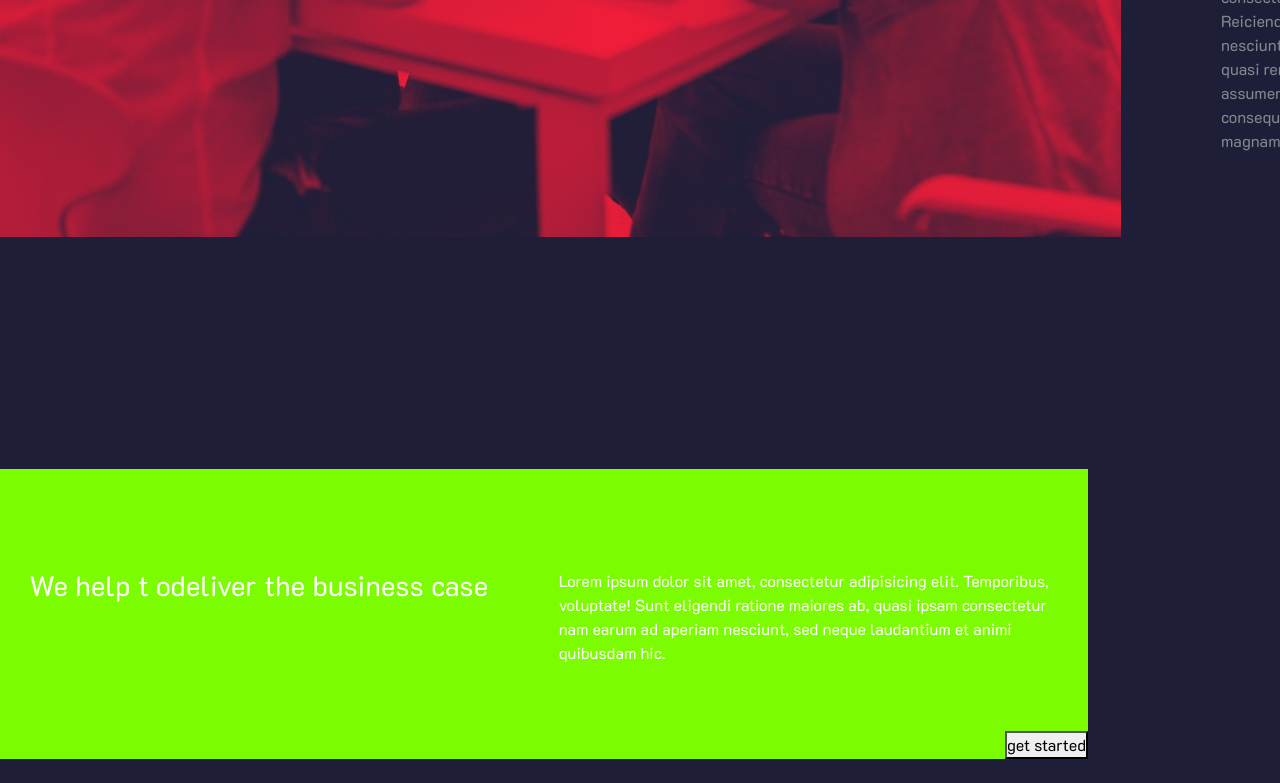
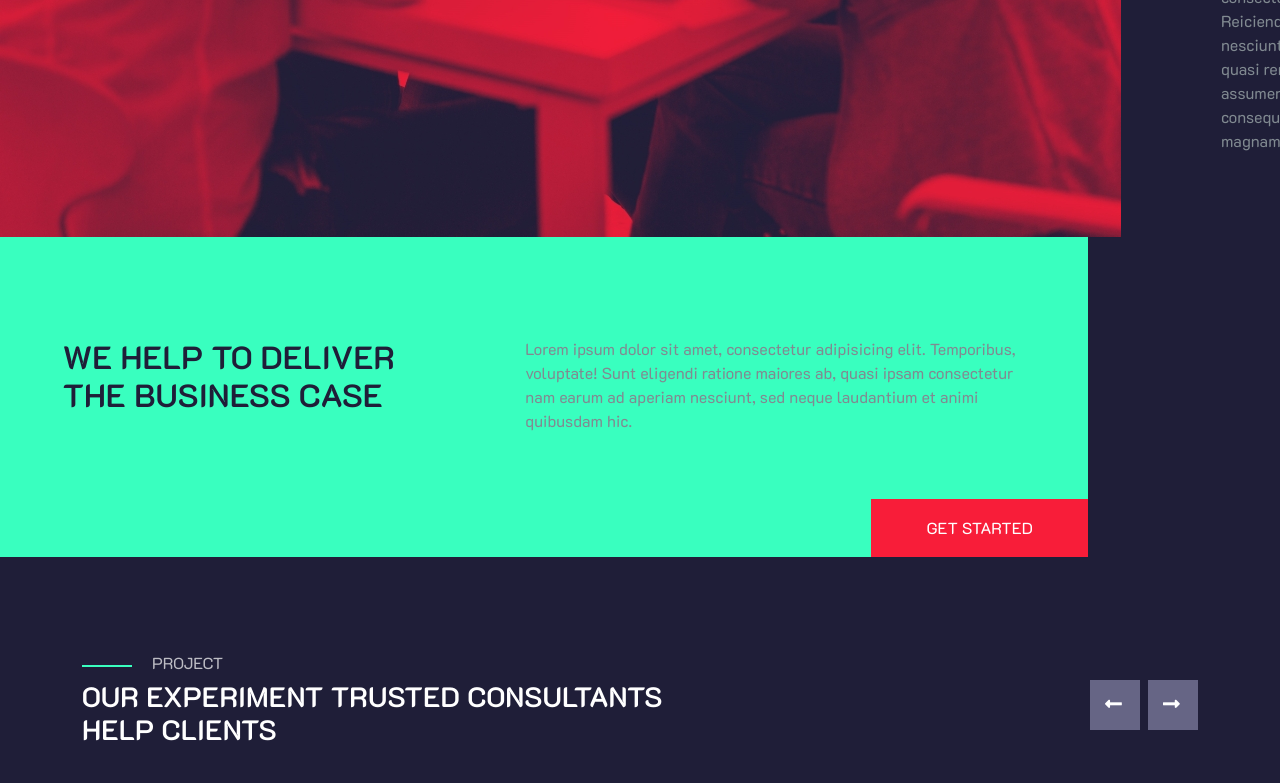
Before and after one commit to Jack-rm/proj-html-vuejs, a Vue app: page / in a window 1280 px wide. Shown: the part 2000-2783 px from the top of the page. Built offline with nearby package versions, Linux system fonts and the light colour scheme.

Commit message:
Completed scss make up on 'Main' component

```diff
--- a/src/components/Header.vue
+++ b/src/components/Header.vue
@@ -64,6 +64,7 @@ export default {
     position: fixed;
     left: 50%;
     transform: translateX(-50%);
+    z-index: 2;
 }
 
 .my_logo-box{
--- a/src/components/Main.vue
+++ b/src/components/Main.vue
@@ -106,38 +106,40 @@
       <div class="my_business-box">
         <div class="d-flex justify-content-evenly">
           <div class="my_business-title">
-            <h3>We help t odeliver the business case</h3>
+            <h3>We help to deliver the business case</h3>
           </div>
           <div class="my_business-info">
             <p>Lorem ipsum dolor sit amet, consectetur adipisicing elit. Temporibus, voluptate! Sunt eligendi ratione maiores ab, quasi ipsam consectetur nam earum ad aperiam nesciunt, sed neque laudantium et animi quibusdam hic.</p>
           </div>
         </div>
-        <div class="text-end">
-          <button >get started</button>
+        <div class="d-flex justify-content-end">
+          <div class="link-element">
+            <a>get started</a>
+          </div>
         </div>
       </div>
 
     </section>
 
-    <section class="my_consultants-section">
+    <section class="my_projects pt-5">
 
       <div class="container">
         <div class="row">
           <div class="col-12">
-            <div class="d-flex">
-              <div></div>
-              <h6>project</h6>
+            <div class="d-flex align-items-center">
+              <div class="my_decoration-line"></div>
+              <h6 class="pe-3 text-uppercase">project</h6>
             </div>
 
-            <div class="d-flex justify-content-between">
+            <div class="my_project-title d-flex justify-content-between">
 
-              <h3>our Experiment trusted consultants help clients</h3>
+              <h3>our Experiment trusted consultants <br> help clients</h3>
               <div class="d-flex">
-                <div>
-                  <h2>Freccia</h2>
+                <div class="my_arrow-box me-2">
+                  <i class="fas fa-long-arrow-alt-left"></i>
                 </div>
-                <div>
-                  <h2>Freccia</h2>
+                <div class="my_arrow-box">
+                  <i class="fas fa-long-arrow-alt-right"></i>
                 </div>
               </div>
             </div>
@@ -145,62 +147,61 @@
         </div>
         <div class="row">
           <div class="col-4">
-            <p>immagine</p>
+              <img src="../assets/img/DRY-1-790x592.jpg" alt="DRY project img">
           </div>
           <div class="col-4">
-            <p>immagine</p>
+              <img src="../assets/img/221bf0b7-8134-43bb-936a-5acbe42db64a-790x592.jpg" alt="DRY project img">
           </div>
           <div class="col-4">
-            <p>immagine</p>
+              <img src="../assets/img/z1el4c4p-790x592.jpg" alt="DRY project img">
           </div>
         </div>
       </div>
 
     </section>
 
-    <section class="my_customer-info pb-2">
+    <section class="my_customer-info pt-5 pb-3">
       <div class="container">
         <div class="row">
           <div class="col-12">
-            <div class="d-flex justify-content-between">
+            <div class="d-flex justify-content-between align-items-center">
               <div class="flex-grow-1 text-center">
-                <h5>Testimonial</h5>
+                <h6>Testimonial</h6>
               </div>
               <div class="my_decoration-line">
-                <p>linea</p>
               </div>
             </div>
           </div>
           <div class="col-12">
-            <h3 class="text-end"> What's the customer say about our work</h3>
+            <h3 class="text-end"> What's the customer say <br> about our work</h3>
           </div>
         </div>
       </div>
     </section>
 
-    <section class="my_customer-section mb-5">
+    <section class="my_customer mb-5">
       <div class="container">
 
         <div class="row">
           <div class="col-4">
-            <div>
+            <div class="my_customer-box">
               <p>Lorem ipsum dolor sit amet consectetur adipisicing elit. Possimus et vitae rem voluptates ipsum veritatis magni assumenda eum tempore aspernatur corporis dicta, ea fugit, fugiat sit ullam consequatur tenetur? Culpa.</p>
               <h4>Vera Duncan</h4>
-              <p>Amazon inc.</p>
+              <span>Amazon inc.</span>
             </div>
           </div>
           <div class="col-4">
-            <div>
+            <div class="my_customer-box">
               <p>Lorem ipsum dolor sit amet consectetur adipisicing elit. Possimus et vitae rem voluptates ipsum veritatis magni assumenda eum tempore aspernatur corporis dicta, ea fugit, fugiat sit ullam consequatur tenetur? Culpa.</p>
               <h4>Vera Duncan</h4>
-              <p>Amazon inc.</p>
+              <span>Amazon inc.</span>
             </div>
           </div>
           <div class="col-4">
-            <div>
+            <div class="my_customer-box">
               <p>Lorem ipsum dolor sit amet consectetur adipisicing elit. Possimus et vitae rem voluptates ipsum veritatis magni assumenda eum tempore aspernatur corporis dicta, ea fugit, fugiat sit ullam consequatur tenetur? Culpa.</p>
               <h4>Vera Duncan</h4>
-              <p>Amazon inc.</p>
+              <span>Amazon inc.</span>
             </div>
           </div>
         </div>
@@ -208,7 +209,7 @@
       </div>
     </section>
 
-    <section class="my_news-section pt-5 pb-5">
+    <section class="my_news pt-5 pb-5">
       <div class="container">
         <div class="row">
           <div class="col-12">
@@ -217,34 +218,36 @@
               <h6>Blog</h6>
             </div>
           </div>
-          <div class="col-12">
+          <div class="col-12 mb-4">
             <div class="d-flex justify-content-between align-items-center">
               <h3>The recent news you must read it</h3>
-              <button>view all</button>
+              <button class="my_btn">view all</button>
             </div>
           </div>
         </div>
         <div class="row">
           <div class="col-6">
             <div class="my_news-box">
-              <div class="d-flex flex-column justify-content-evenly">
+              <img src="../assets/img/startup-business-people-and-strategy-board-PAJ3P9K-1390x1042.jpg" alt="First news image">
+              <div class="my_news-info d-flex flex-column justify-content-evenly">
                 <div class="d-flex">
-                  <p>July 4, 2019 </p>
+                  <span>July 4, 2019 </span>
                   <span>by paul</span>
                 </div>
-                <h6>Canadian Consulting Film acquired by UK Giant</h6>
+                <h5 class="pb-3">Canadian Consulting Film acquired by UK Giant</h5>
                 <p>Lorem ipsum dolor sit amet consectetur adipisicing elit. Omnis deleniti ratione minima ut dolorum, nulla voluptatem sapiente corrupti autem nostrum molestiae, ad praesentium esse obcaecati minus atque, at magnam quidem?</p>
               </div>
             </div>
           </div>
           <div class="col-6">
             <div class="my_news-box">
-              <div class="d-flex flex-column justify-content-evenly">
+              <img src="../assets/img/business-people-working-together-on-project-and-5FHSKBL-1390.jpg" alt="Second news img">
+              <div class="my_news-info d-flex flex-column justify-content-evenly">
                 <div class="d-flex">
-                  <p>July 4, 2019 </p>
+                  <span>July 4, 2019 </span>
                   <span>by paul</span>
                 </div>
-                <h6>Canadian Consulting Film acquired by UK Giant</h6>
+                <h5 class="pb-3">Canadian Consulting Film acquired by UK Giant</h5>
                 <p>Lorem ipsum dolor sit amet consectetur adipisicing elit. Omnis deleniti ratione minima ut dolorum, nulla voluptatem sapiente corrupti autem nostrum molestiae, ad praesentium esse obcaecati minus atque, at magnam quidem?</p>
               </div>
             </div>
@@ -254,7 +257,7 @@
 
     </section>
 
-    <section class="my_work-section mt-5 p-5">
+    <section class="my_work p-5">
       <div class="container">
         <div class="row">
           <div class="col-12 text-center">
@@ -264,7 +267,7 @@
             <p>Lorem ipsum dolor sit amet consectetur adipisicing elit. Nobis iste numquam nisi quaerat tenetur aperiam, nihil vero animi quo labore eos explicabo velit, voluptate dolore nesciunt facere consequuntur commodi tempora?</p>
           </div>
           <div class="col-12 text-center">
-            <button>Get Started</button>
+            <button class="my_dark-btn">Get Started</button>
           </div>
         </div>
       </div>
@@ -329,10 +332,27 @@ export default {
   }
 }
 
+.my_dark-btn{
+  text-transform: uppercase;
+  font-size: 1.1em;
+  letter-spacing: 2px;
+  color: $whiteText;
+  padding: 17px 55px 17px 55px;
+  background-color: $darkBlueBg;
+  border: 4px solid transparent;
+  margin-bottom: 120px;
+
+  &:hover{
+    background-color: $fluoRed;
+    border: 4px solid $darkBlueBg;
+    color: $whiteText;
+  }
+}
+
 .fas.fa-play {
   margin-left: 35px;
   color: $fluoGreen;
-  padding: 20px 20px;
+  padding: 15px 15px;
   border: 2px solid white;
   border-radius: 50%;
 }
@@ -394,6 +414,8 @@ export default {
 
 .my_about-info{
 
+  padding: 300px 300px 0px 100px;
+
   & h6{
     color: $darkerWhite;
   }
@@ -409,30 +431,182 @@ export default {
     color: $greyText;
     width: 70%;
   }
-
-}
-
-.my_about-info{
-  padding: 300px 300px 300px 100px;
 }
 
 .my_business-box{
-  background-color: lawngreen;
+  background-color: $darkerFluoGreen;
   width: 85%;
 }
 
+.link-element{
+  padding: 17px 55px 17px 55px;
+  background-color: $fluoRed;
+  text-transform: uppercase;
+  display: inline-block;
+}
+
 .my_business-title{
-  width: 500px;
+  width: 400px;
   padding: 100px 0px 50px 0px;
+  color: $darkBlueBg;
+
+  & h3{
+    text-transform: uppercase;
+    font-weight: 600;
+    font-size: 2em;
+  }
 }
 
 .my_business-info{
   width: 500px;
   padding: 100px 0px 50px 0px;
+
+  & p{
+    color: $greyText;
+  }
 }
 
-.my_customer-section{
+.my_projects{
+
+  & h6{
+    color: $darkerWhite;
+  }
+
+  & h3{
+    text-transform: uppercase;
+    color: $whiteText;
+    font-weight: 600;
+  }
+
+  & img{
+    width: 100%;
+    height: 100%;
+    padding: 30px 0px;
+  }
+}
+
+.my_projects-img{
+  object-fit: fill;
+}
+
+.my_arrow-box{
+  height: 50px;
+  width: 50px;
+  background-color: $greyBg;
+  padding: 10px 0px 5px 15px;
+  font-size: 1.2em;
+  color: $whiteText;
+}
+
+.my_customer-info{
+  & h6{
+     color: $darkerWhite;
+     text-transform: uppercase;
+  }
+
+  & h3{
+  text-transform: uppercase;
+  color: $whiteText;
+  font-weight: 600;
+  }
+
+  & .my_decoration-line{
+    margin: 0px;
+  }
+}
+
+.my_customer{
   background: linear-gradient(to left, white 85%, transparent 0);
 }
 
+.my_customer-box{
+
+  padding: 30px;
+
+  & p{
+    padding-bottom: 40px;
+    color: $greyText;
+  }
+
+  & h4{
+    font-weight: 600;
+  }
+
+  & span{
+    color: $greyText;
+  }
+}
+
+.my_news {
+
+  & h6{
+    color: $darkerWhite;
+    text-transform: uppercase;
+    margin: 0px;
+  }
+
+  & h3{
+  text-transform: uppercase;
+  color: $whiteText;
+  font-weight: 600;
+  margin: 0px;
+  }
+}
+
+.my_news-box{
+  position: relative;
+  z-index: 1;
+  border: 2px solid $darkBlueBg;
+
+  & img{
+    width: 100%;
+    height: 100%;
+  }
+}
+
+.my_news-info {
+  position: absolute;
+  bottom: -80px;
+  right: 0px;
+  background-color: $whiteText;
+  width: 520px;
+  padding: 30px 100px 30px 60px;
+
+  & span{
+    color: $fluoRed;
+    font-size: 0.9em;
+    padding: 0px 20px 5px 0px;
+  }
+
+  & h5{
+    font-size: 1.4em;
+  }
+
+  & p{
+    font-size: 0.8em;
+    color: $greyText;
+  }
+}
+
+.my_work{
+  background-image: url('../assets/img/business-people-working-together-on-project-and-B3MZ4TX.jpg');
+  background-size: cover;
+  background-position: center;
+  background-repeat: no-repeat;
+  margin-top: 150px;
+
+  & h2{
+    text-transform: uppercase;
+    color: $whiteText;
+    font-size: 2.7em;
+    padding-top: 120px;
+  }
+
+  & p {
+    color: $darkerWhite;
+    padding: 0px 200px 20px 200px;
+  }
+}
+
+
 </style>
--- a/src/style/variables.scss
+++ b/src/style/variables.scss
@@ -4,6 +4,7 @@ $darkBlueBg: #1f1e38;
 $darkerFluoGreen: #39FFBF;
 $fluoGreen: #35FFBF;
 $fluoRed: #F81D39;
+$greyBg: #666585;
 // Text colors :
 $whiteText: #ffffff;
 $darkerWhite: #FFFFFFB3;
```
